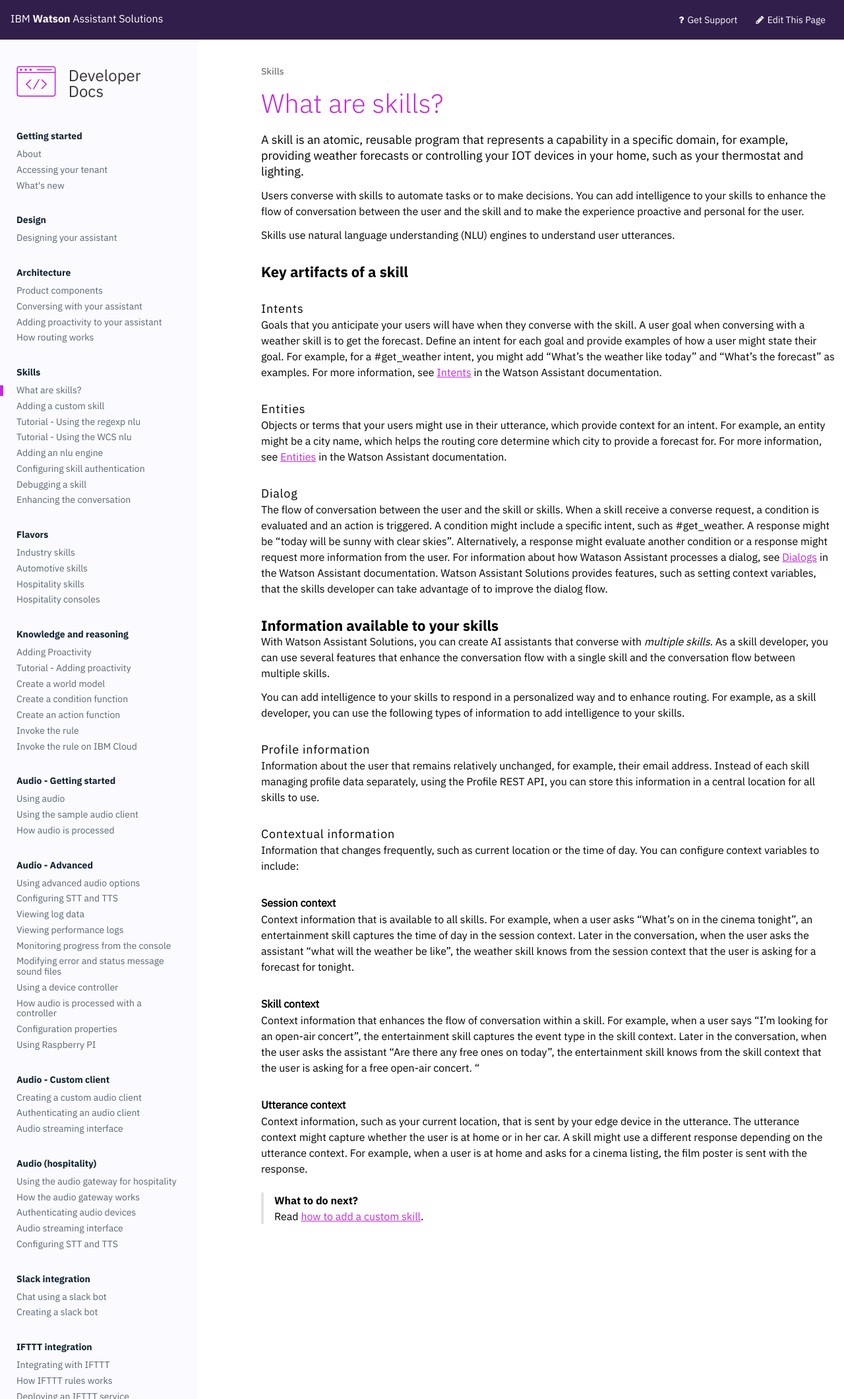
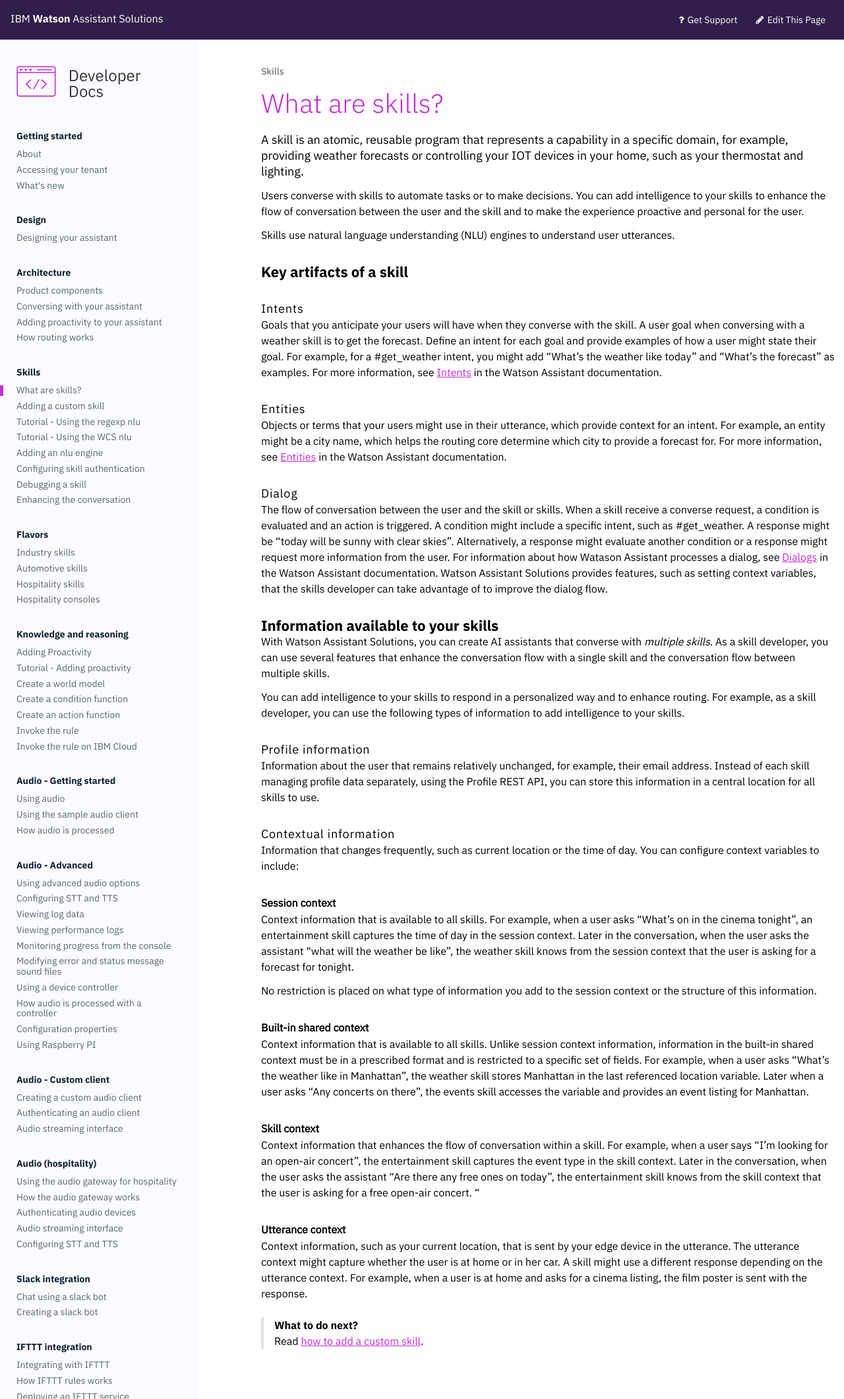
Before and after one commit to Watson-Personal-Assistant/developer, a Jekyll site: the page built from _content/skill/what-are-they.md, in a window 1280 px wide. Shown: the whole page at 66% size. Built offline with Jekyll 4.4.1, drawn with Linux system fonts in a browser that asks for light colours.

Commit message:
overview info

```diff
--- a/_content/skill/what-are-they.md
+++ b/_content/skill/what-are-they.md
@@ -33,6 +33,11 @@
 ##### Session context
 Context information that is available to all skills. For example, when a user asks "What's on in the cinema tonight", an entertainment skill captures the time of day in the session context.  Later in the conversation, when the user asks the assistant "what will the weather be like", the weather skill knows from the session context that the user is  asking for a forecast for tonight.
 
+No restriction is placed on what type of information you add to the session context or the structure of this information.
+
+##### Built-in shared context
+Context information that is available to all skills. Unlike session context information, information in the built-in shared context must be in a prescribed format and is restricted to a specific set of fields. For example, when a user asks "What's the weather like in Manhattan", the weather skill stores Manhattan in the last referenced location variable. Later when a user asks "Any concerts on there", the events skill accesses the variable and provides an event listing for Manhattan.
+
 ##### Skill context
 Context information that enhances the flow of conversation within a skill. For example, when a user says "I'm looking for an open-air concert", the entertainment skill captures the event type in the skill context.  Later in the conversation, when the user asks the assistant "Are there any free ones on today", the entertainment skill knows from the skill context that the user is asking for a free open-air concert. "
 
```
